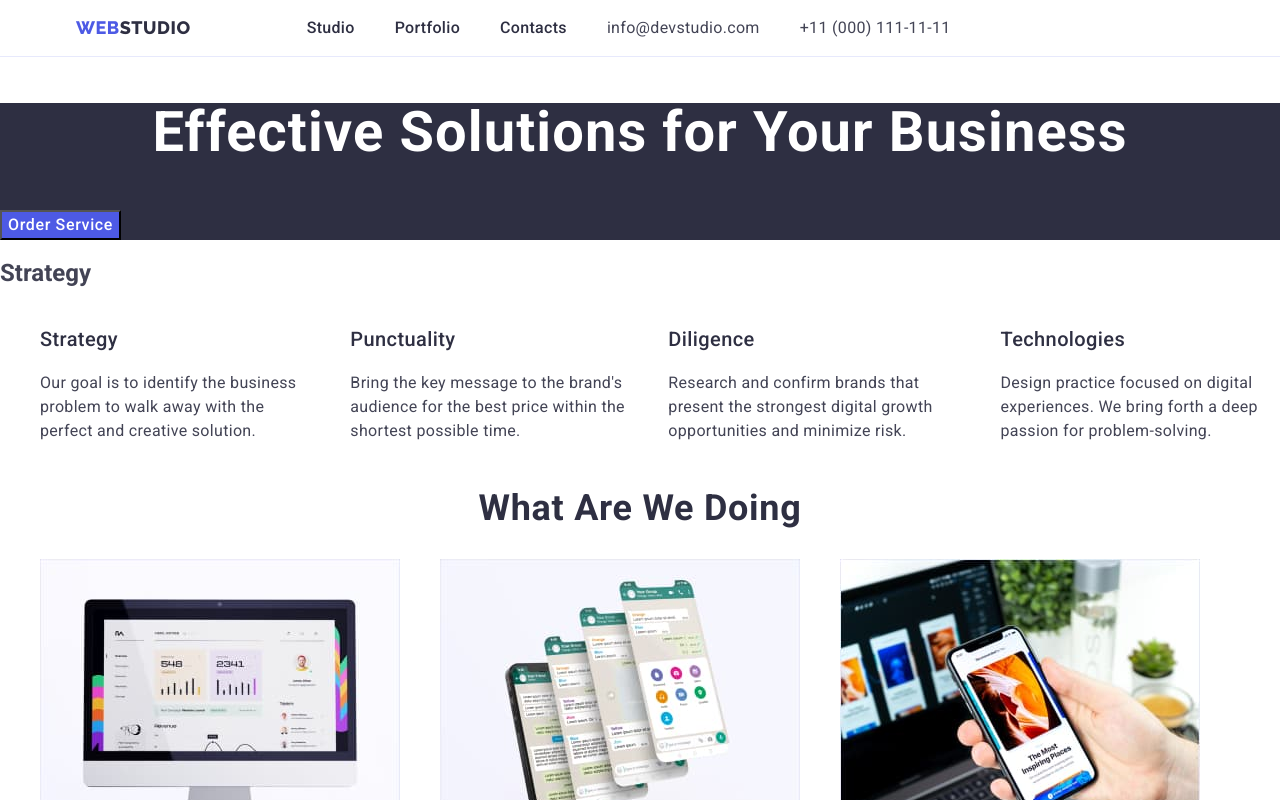
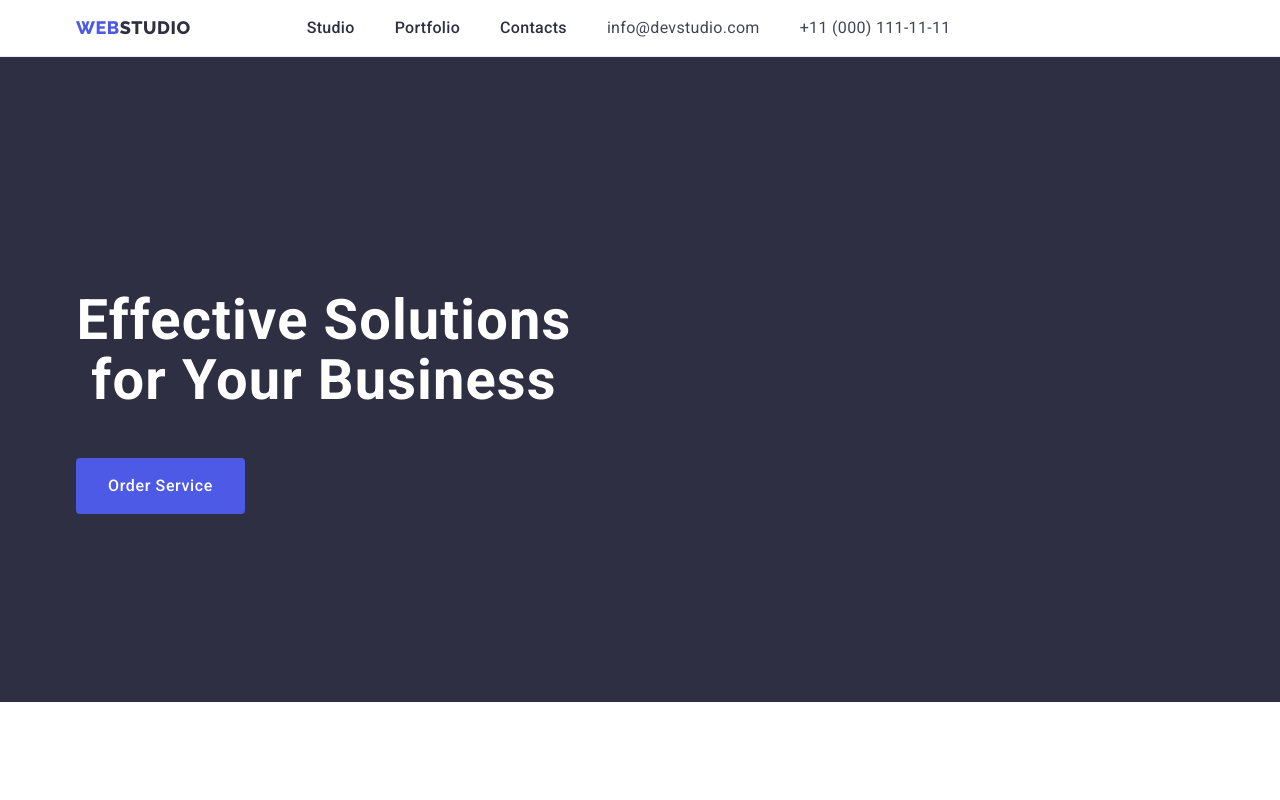
Before and after one commit to KasiaGrabska/goit-markup-hw-03, a plain HTML site: page index.html in a window 1280 px wide. Shown: the top 800 px of the page. Drawn offline with nearby package versions, Linux system fonts and the light colour scheme.

Commit message:
changes 3

```diff
--- a/css/styles.css
+++ b/css/styles.css
@@ -71,7 +71,7 @@ ul {
 }
 .first-button {
     color: #ffffff;
-    background-color: #4D5AE5;
+    background-color: #4d5ae5;
     font-size: 16px;
     font-weight: 500;
     line-height: 1.5;
@@ -204,3 +204,38 @@ img {
 .first-link {
     padding: 24px 0px;
 }
+.first-section {
+    padding:188px 0px;
+}
+.title {
+    max-width: 496px
+}
+.first-button {
+    display: block;
+    min-width: 169px;
+    height: 56px;
+    border: none;
+    border-radius: 4px;
+}
+.second-section {
+    padding: 120px 0px;
+
+}
+h2 .visually-hidden {
+    position: absolute;
+    width: 1px;
+    height: 1px;
+    white-space: nowrap;
+    clip-path: inset(100%);
+    clip: rect(0 0 0 0);
+    overflow: hidden;
+}
+.list-two {
+    gap: 24px;
+}
+.title-list {
+    width: calc((100% - 72px)/4);
+}
+.title-two {
+    margin-bottom: 8px;
+}
--- a/index.html
+++ b/index.html
@@ -32,12 +32,15 @@
     </header>
     <main>
         <section class="first-section">
+            <div class="container">
                 <h1 class="title">Effective Solutions for Your Business</h1>
                 <button type="button" class="first-button">Order Service</button>
+            </div>
          </section>
-         <section>
+         <section class="second-section">
+            <div class="container">
                 <h2>Strategy</h2>
-            <ul class="list">
+                     <ul class="list list-two">
                         <li class="title-list">
                             <h3 class="title-two">Strategy</h3>
                             <p class="paragraph">Our goal is to identify the business problem to walk away with the perfect and creative solution.</p>
@@ -55,6 +58,7 @@
                             <p class="paragraph">Design practice focused on digital experiences. We bring forth a deep passion for problem-solving.</p>
                         </li>
                     </ul>
+             </div>
          </section>
          <section>
             <h2 class="title-list-two">What are we doing</h2>
```
Lines whose indentation alone changed are shown as unchanged.
